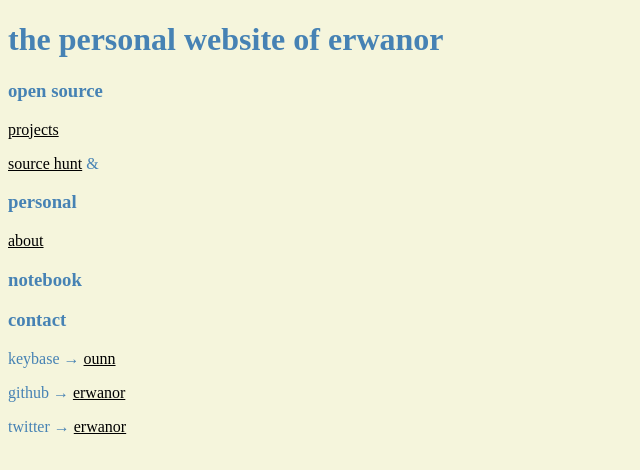
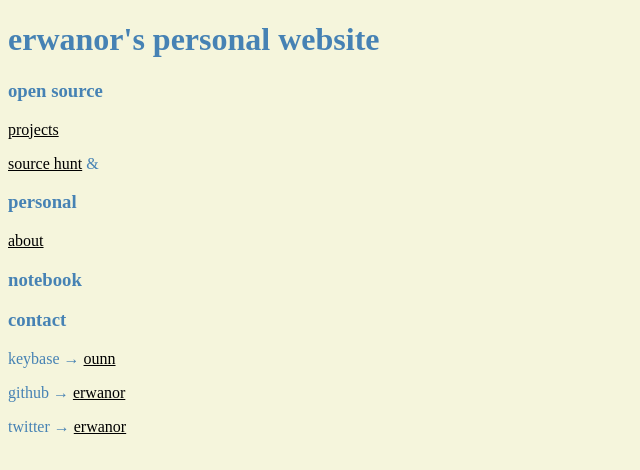
Before and after one commit to erwanor/erwanor.github.io, a plain HTML site: page index.html in a window 1280 px wide. Shown: the whole page, without its empty margins (0-640 px from the left). Drawn offline with Linux system fonts and the light colour scheme.

Commit message:
change title

```diff
--- a/index.html
+++ b/index.html
@@ -10,7 +10,7 @@
 	</head>
 
 	<body>
-		<h1>the personal website of erwanor</h1>
+		<h1>erwanor's personal website</h1>
 
 		<div class="box">
 			<div class="column">
```
